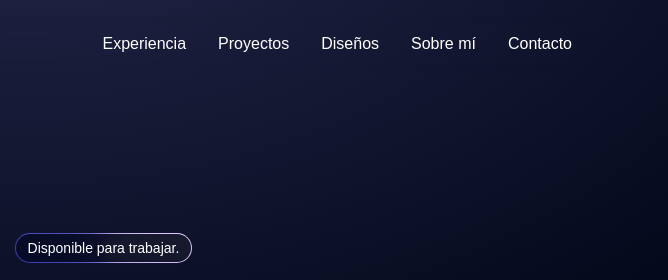
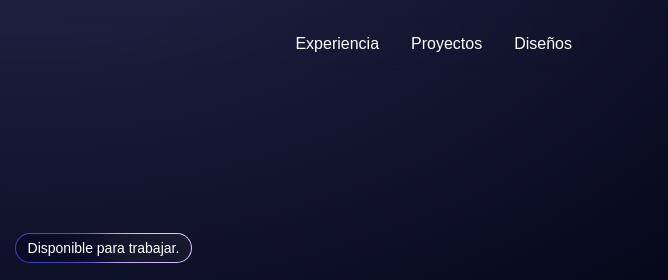
Before and after one commit to freddwithy/portfolio-web, an Astro site: page / in a window 1280 px wide. Shown: the top 280 px of the page, 612-1280 px from the left. Built offline with nearby package versions, Linux system fonts and the light colour scheme; Astro itself is replaced by a stand-in of ours; what tailwindcss-animated would draw is missing.

Commit message:
quitando botones inncesarios

```diff
--- a/src/components/Header.astro
+++ b/src/components/Header.astro
@@ -12,14 +12,6 @@ const NAV_LINKS = [
         title: 'Diseños',
         link: '/#gallery'
     },
-    {
-        title: 'Sobre mí',
-        link: '/#about'
-    },
-    {
-        title: 'Contacto',
-        link: '/#contact'
-    }
 ]
 ---
 
```
